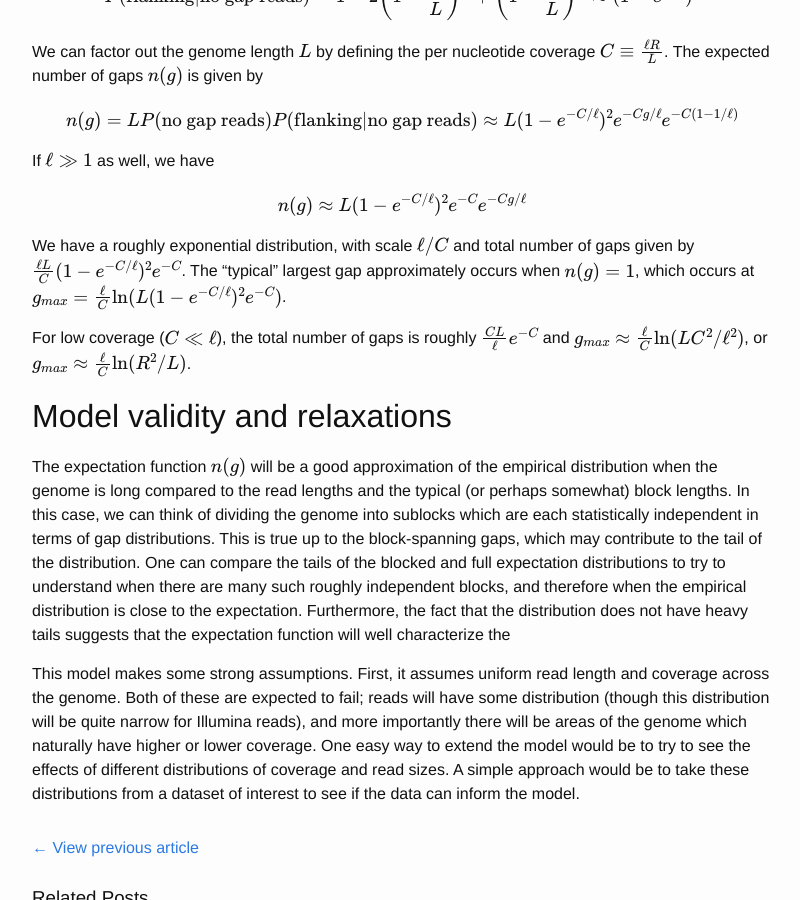
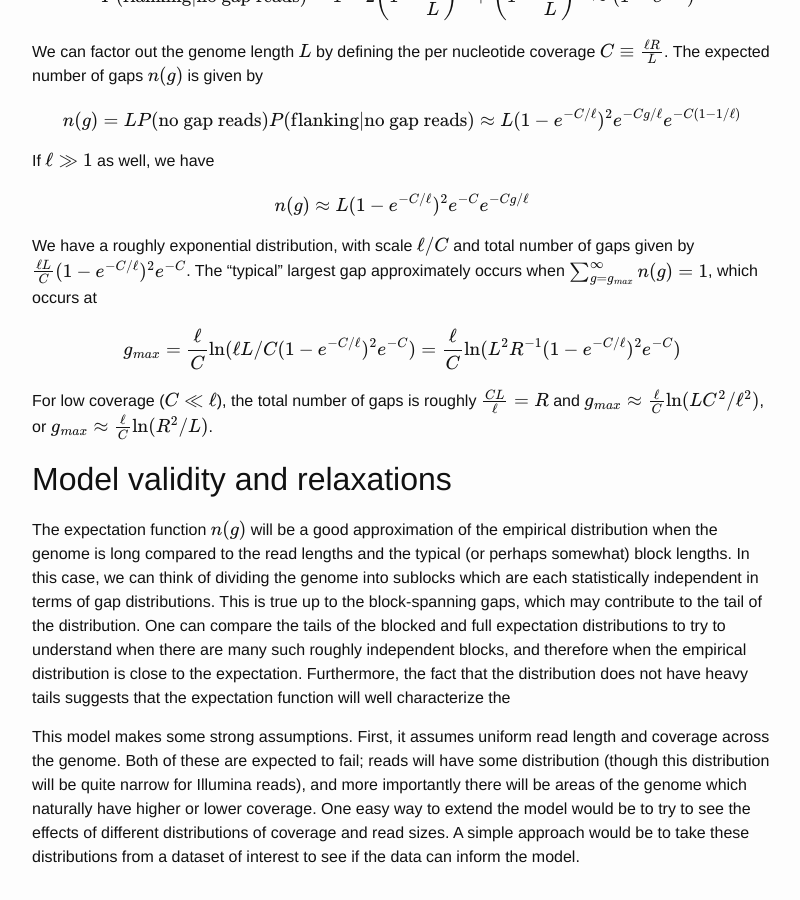
Before and after one commit to atishagarwala/atishagarwala.github.io, a Jekyll site: the page built from _posts/2017-08-04-Null-model-coverage.markdown, in a window 1280 px wide and 900 px high, scrolled down 1537 px. Shown: the whole window, without its empty margins (238-1038 px from the left). Built offline with Jekyll 4.4.1, drawn with Linux system fonts in a browser that asks for light colours; formulas are drawn with MathJax 3; comment, search, counter and statistics services are not loaded.

Commit message:
Update 2017-08-04-Null-model-coverage.markdown

```diff
--- a/_posts/2017-08-04-Null-model-coverage.markdown
+++ b/_posts/2017-08-04-Null-model-coverage.markdown
@@ -74,9 +74,11 @@ $$n(g) \approx L(1-e^{-C/\ell})^{2}e^{-C}e^{-Cg/\ell}$$
 
 We have a roughly exponential distribution, with scale $\ell/C$ and total number of gaps given by
 $$ \frac{\ell L}{C}(1-e^{-C/\ell})^{2}e^{-C}$$. The "typical" largest gap approximately occurs when
-$$n(g) = 1$$, which occurs at $$g_{max} = \frac{\ell}{C}\ln(L(1-e^{-C/\ell})^{2}e^{-C})$$.
+$$\sum_{g = g_{max}}^{\infty}n(g) = 1$$, which occurs at
 
-For low coverage ($$C\ll\ell$$), the total number of gaps is roughly $$\frac{CL}{\ell}e^{-C}$$ and
+$$g_{max} = \frac{\ell}{C}\ln(\ell L/C(1-e^{-C/\ell})^{2}e^{-C}) = \frac{\ell}{C}\ln( L^{2}R^{-1}(1-e^{-C/\ell})^{2}e^{-C})$$
+
+For low coverage ($$C\ll\ell$$), the total number of gaps is roughly $$\frac{CL}{\ell} = R$$ and
 $$g_{max}\approx \frac{\ell}{C}\ln(LC^{2}/\ell^{2})$$, or $$g_{max}\approx \frac{\ell}{C}\ln(R^{2}/L)$$.
 
 ## Model validity and relaxations
```
